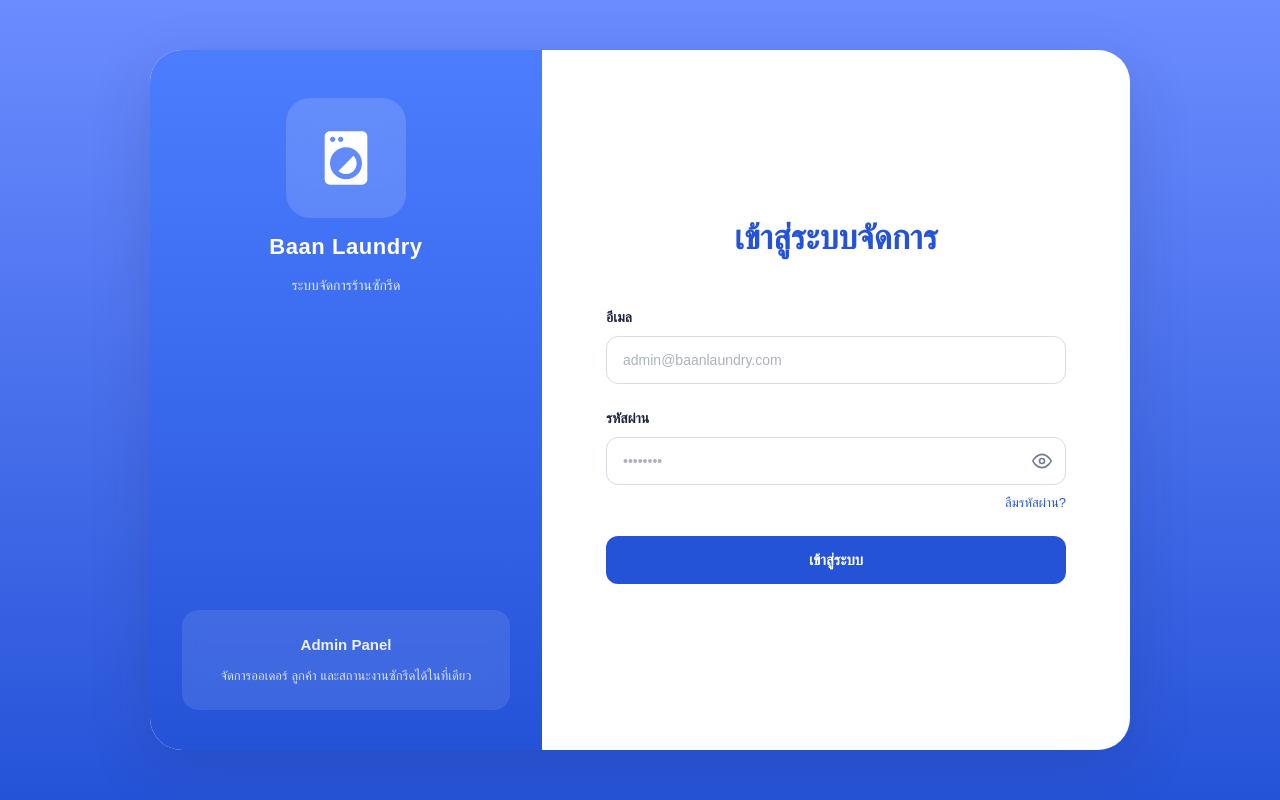
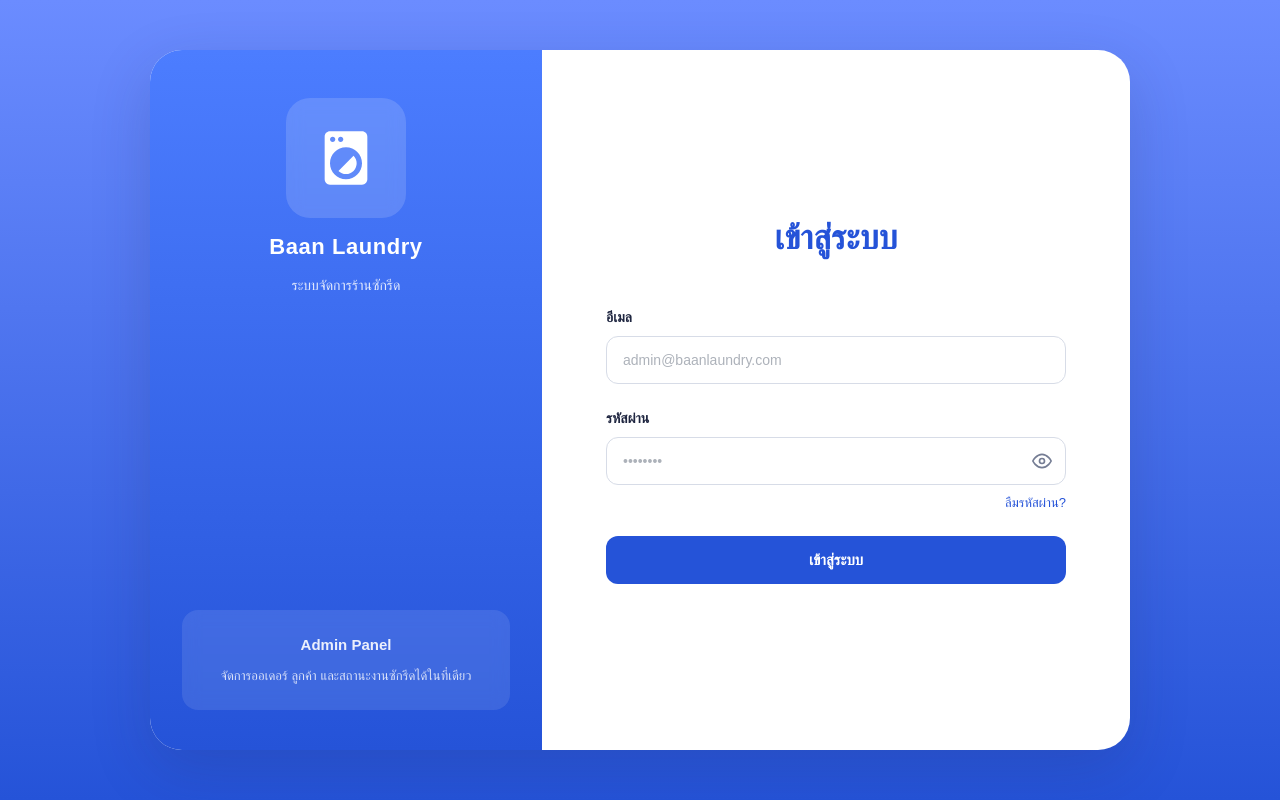
Before and after one commit to TTeerapatt/baan_laundry_admin, a Next.js app: page /admin/login in a window 1280 px wide. Built offline with nearby package versions, Linux system fonts and the light colour scheme; no server answers.

Commit message:
Update login header text for clarity by simplifying the title from "เข้าสู่ระบบจัดการ" to "เข้าสู่ระบบ".

```diff
--- a/app/components/loginMain.tsx
+++ b/app/components/loginMain.tsx
@@ -166,7 +166,7 @@ export default function LoginMain() {
           </div>
 
           <h1 className="text-center text-[30px] font-bold leading-tight text-[#2553D8] sm:text-[34px]">
-            เข้าสู่ระบบจัดการ
+            เข้าสู่ระบบ
           </h1>
 
           <form className="mt-12 space-y-6" onSubmit={handleSubmit}>
```
